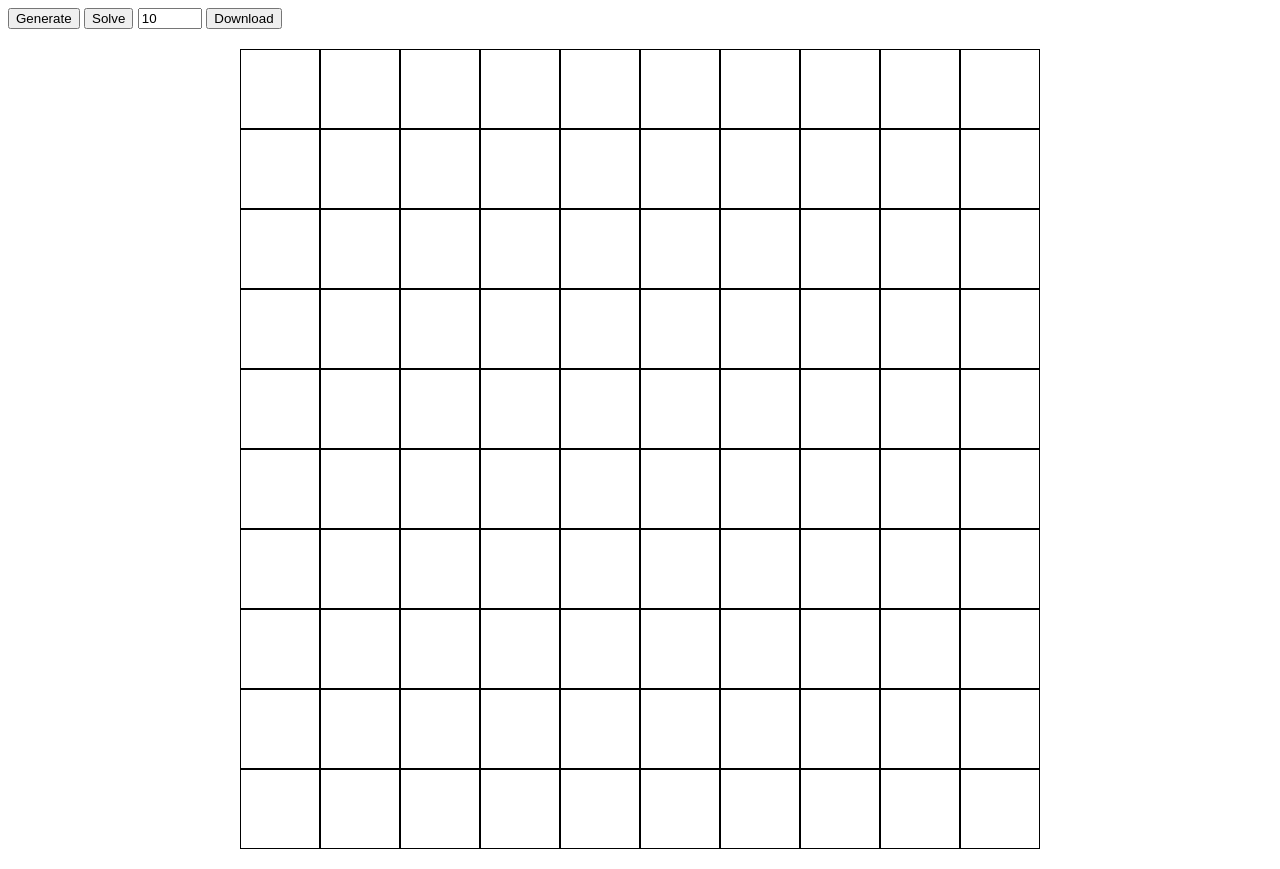
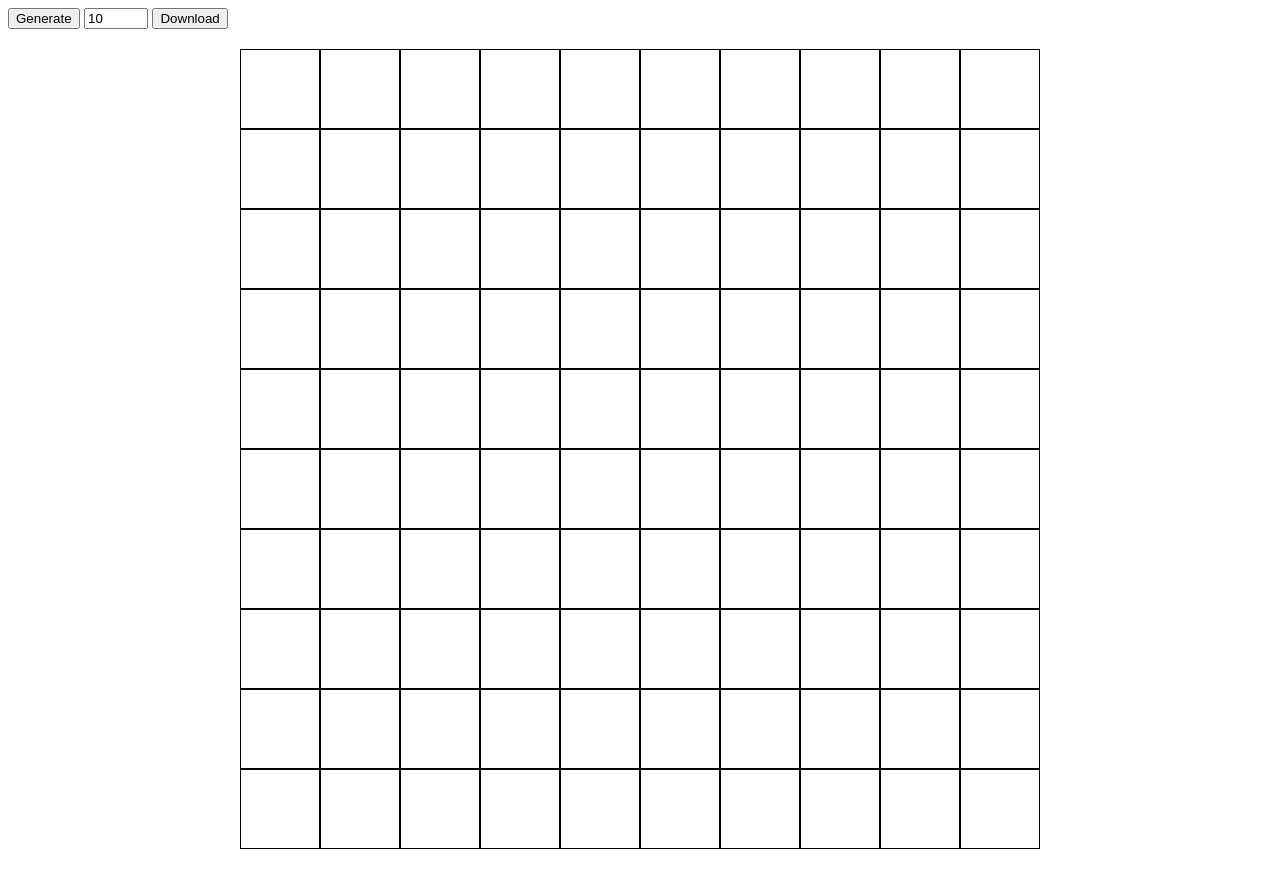
Before and after one commit to Mino5531/labyrinth_gen, a website built with webpack: page public/index.html in a window 1280 px wide. Built offline with nearby package versions, Linux system fonts and the light colour scheme.

Commit message:
remove dead code

```diff
--- a/public/index.html
+++ b/public/index.html
@@ -24,7 +24,6 @@
 
 <body>
     <button id="generate">Generate</button>
-    <button id="solve">Solve</button>
     <input id="maze-size" type="number" id="maze-size" value="10" min="5" max="150" autocomplete="off">
     <button id="download">Download</button>
     <div id="maze">
--- a/src/index.ts
+++ b/src/index.ts
@@ -3,8 +3,6 @@ import { Maze } from './maze';
 const canvas = document.getElementById('maze-canvas') as HTMLCanvasElement;
 const maze_size = document.getElementById('maze-size') as HTMLInputElement;
 let maze = new Maze(maze_size.valueAsNumber, canvas);
-document.getElementById('solve').addEventListener('click', () => {
-});
 document.getElementById('generate').addEventListener('click', () => {
     maze = new Maze(maze_size.valueAsNumber, canvas);
     maze.generate();
```
